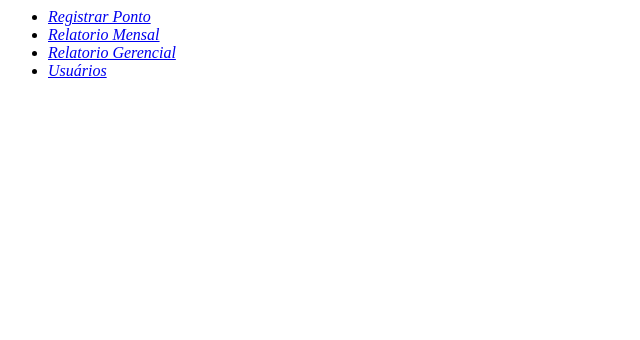
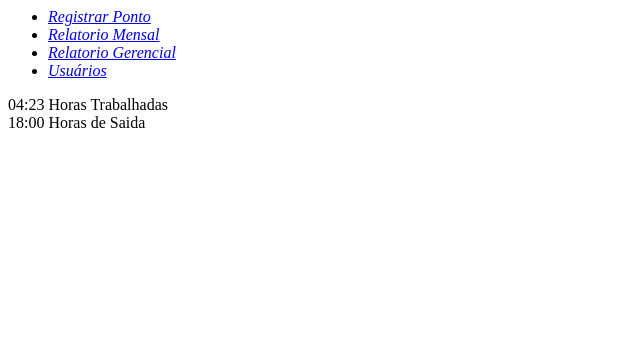
Before and after one commit to ErickLima1/innout-, a PHP site: page /template/left.php in a window 1280 px wide. Shown: the top 340 px of the page, without its empty margins (0-640 px from the left). Run offline with PHP 8.4, Linux system fonts and the light colour scheme.

Commit message:
template/Menu.php

```diff
--- a/src/views/template/left.php
+++ b/src/views/template/left.php
@@ -31,4 +31,26 @@
             </li>
         </ul>
     </nav>
+    <div class="sidebar-widgets">
+        <div class="sidebar-widget">
+            <i class="icon icofont-hour-glass text-primary"></i>
+            <div class="info">
+                <span class="main text-primary">
+                    04:23
+                </span>
+                <span class="label text-muted">Horas Trabalhadas</span>
+            </div>
+        </div>
+        <div class="division my-3">
+            <div class="sidebar-widget">
+                <i class="icon icofont-ui-alarm text-danger"></i>
+                <div class="info">
+                    <span class="main text-primary">
+                        18:00
+                    </span>
+                    <span class="label text-muted">Horas de Saida</span>
+                </div>
+            </div>
+        </div>
+    </div>
 </aside>
```
